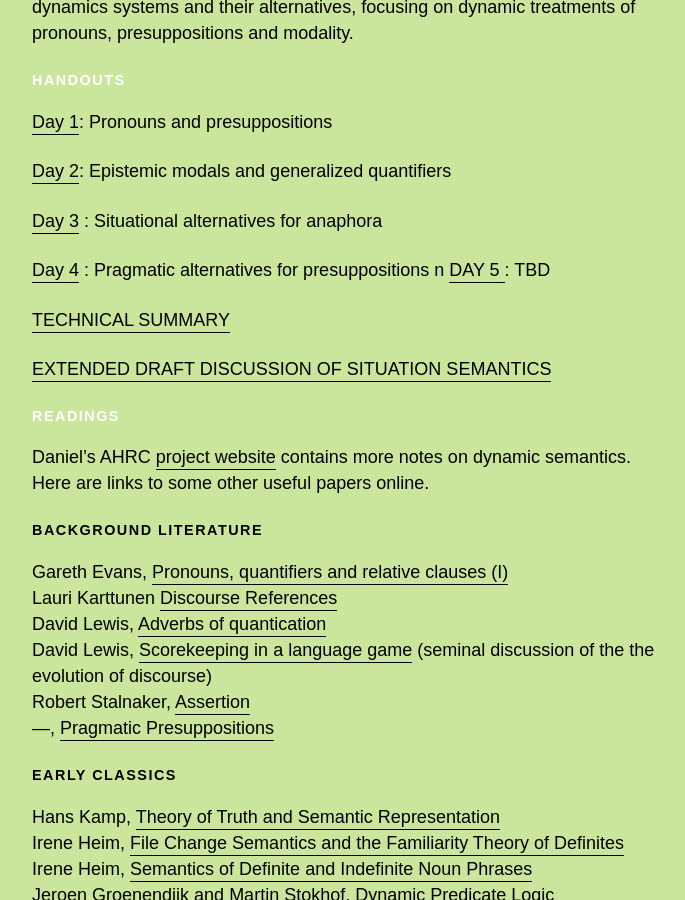
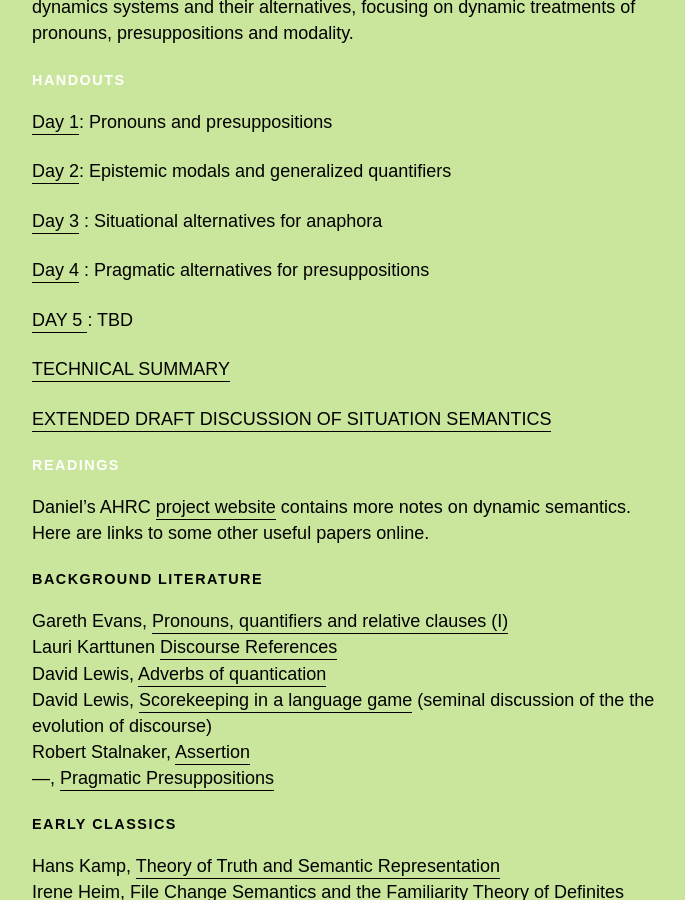
Before and after one commit to danielrothschild/danielrothschild.github.io, a Jekyll site: the page built from _pages/47_esslli.md, in a window 1280 px wide and 900 px high, scrolled down 512 px. Shown: the whole window, without its empty margins (248-933 px from the left). Built offline with Jekyll 4.4.1, drawn with Linux system fonts in a browser that asks for light colours; comment, search, counter and statistics services are not loaded.

Commit message:
fixed extra n.

```diff
--- a/_pages/47_esslli.md
+++ b/_pages/47_esslli.md
@@ -27,7 +27,7 @@ This is a critical introduction to dynamic semantics taught by [Daniel Rothschil
 [Day 3](https://www.dropbox.com/s/ftw6dn4iu68m8rj/ESSLLI%20Day%203.pdf?dl=0) : Situational alternatives for anaphora
 
 [Day 4](https://www.dropbox.com/s/o4qlegscu7vqpdj/ESSLLI%20Day%204.pdf?dl=0) : Pragmatic alternatives for presuppositions
-n
+
 <span class="underline">Day 5 </span> : TBD
 
 [TECHNICAL SUMMARY](https://www.dropbox.com/s/y65q2qf0567vl9j/DYNSEM%20-%20summary.pdf?dl=0)
```
